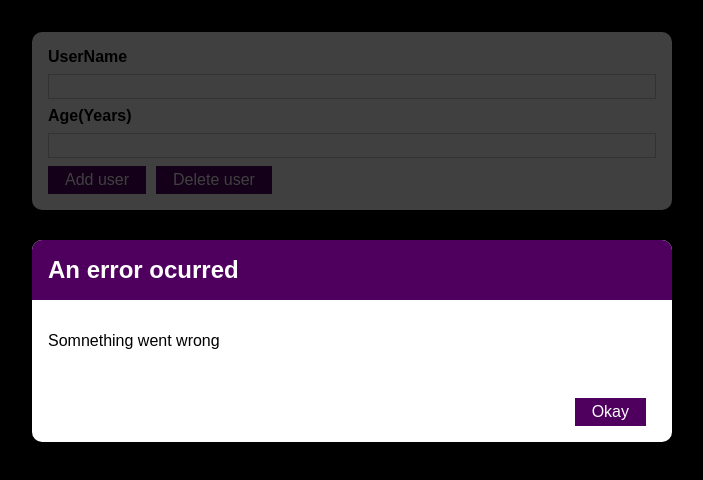
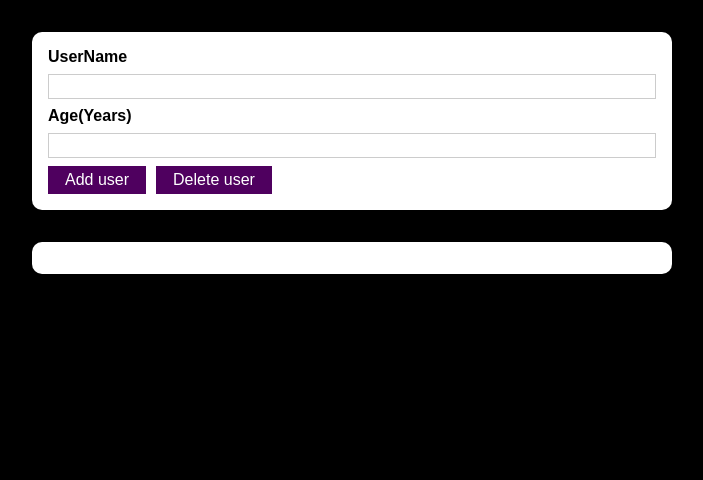
Before and after one commit to MwauStephen/Add-Delete-User, a React (Create React App) app: page / in a window 1280 px wide. Shown: the top 480 px of the page, without its empty margins (288-991 px from the left). Built offline with nearby package versions, Linux system fonts and the light colour scheme.

Commit message:
corrected the and logic operator

```diff
--- a/src/Components/Users/AddUser.js
+++ b/src/Components/Users/AddUser.js
@@ -54,7 +54,7 @@ const AddUser = (props) => {
 
   return (
     <Fragment>
-      <ErrorModal title="An error ocurred" message="Somnething went wrong" />
+      {error && <ErrorModal title={error.title} message={error.message} />}
       <Card className={styles.input}>
         <form onSubmit={addUserHandler}>
           <label htmlFor="username">UserName</label>
```
